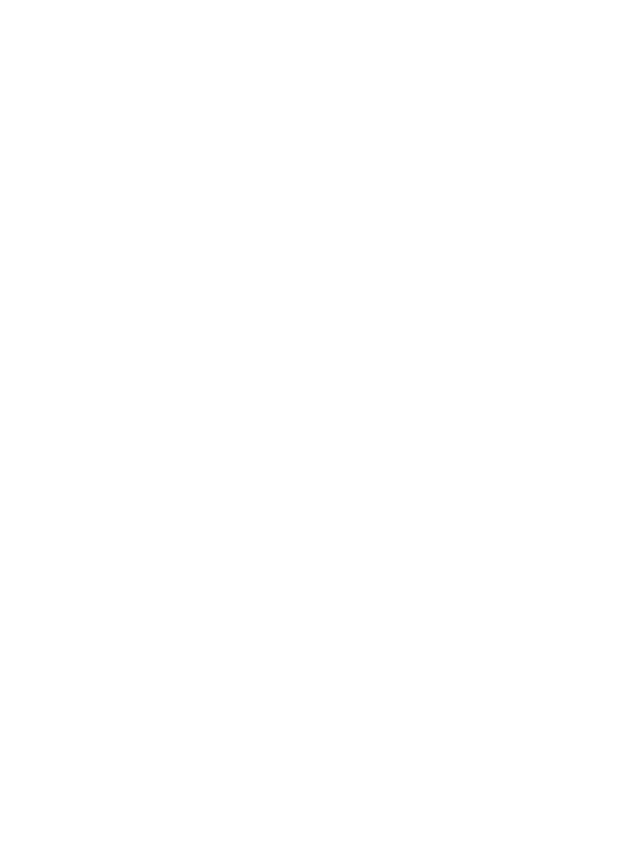
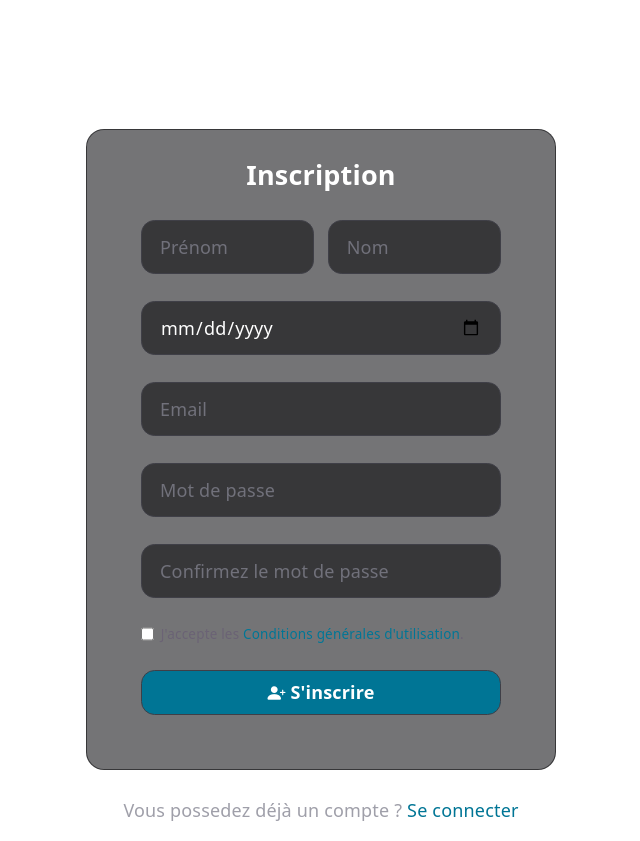
Before and after one commit to Vakyum/frontend-sso-vakyum, a Vue app: page /register in a window 1280 px wide. Shown: the whole page, without its empty margins (319-959 px from the left). Before the commit the page ends 800 px from the top, so only its background shows below. Built offline with nearby package versions, Linux system fonts and the light colour scheme.

Commit message:
feat: Add register form.

```diff
--- a/src/App.vue
+++ b/src/App.vue
@@ -1,6 +1,5 @@
 <script setup>
-import companyIdentity from './components/companyIdentity.vue'
-import rememberCheck from './components/rememberCheck.vue'
+
 </script>
 
 <template>
--- /dev/null
+++ b/src/components/RegisterForm/BirthdateValidation.vue
@@ -0,0 +1,18 @@
+<script setup>
+
+</script>
+
+<template>
+  <input
+      type="date"
+      name="birthdate"
+      id="birthdate"
+      placeholder="Date de naissance"
+      required
+      class="w-80 h-12 px-4 rounded-xl bg-zinc-800/80 text-white border border-zinc-700 placeholder-zinc-500
+              focus:outline-none focus:border-zinc-500" />
+</template>
+
+<style scoped>
+
+</style>
--- /dev/null
+++ b/src/components/RegisterForm/PasswordRegister.vue
@@ -0,0 +1,22 @@
+<script setup>
+
+</script>
+
+<template>
+  <input
+      type="password"
+      name="password"
+      id="password"
+      placeholder="Mot de passe"
+      required
+      class="w-80 h-12 px-4 rounded-xl bg-zinc-800/80 text-white border border-zinc-700 placeholder-zinc-500
+              focus:outline-none focus:border-zinc-500" />
+  <input
+      type="password"
+      name="password"
+      id="confirm-password"
+      placeholder="Confirmez le mot de passe"
+      required
+      class="w-80 h-12 px-4 rounded-xl bg-zinc-800/80 text-white border border-zinc-700 placeholder-zinc-500
+              focus:outline-none focus:border-zinc-500" />
+</template>
--- a/src/views/RegisterView.vue
+++ b/src/views/RegisterView.vue
@@ -1,9 +1,69 @@
 <script setup>
-
+import companyIdentity from '../components/companyIdentity.vue'
+import PasswordRegister from '../components/RegisterForm/PasswordRegister.vue'
+import Birthdate from '../components/RegisterForm/BirthdateValidation.vue'
 </script>
 
 <template>
-
+  <div class="min-h-screen flex flex-col items-center justify-center gap-6 p-4">
+    <companyIdentity />
+    <div class="flex flex-col items-center justify-center gap-0.1 p-6 bg-zinc-900/60 border border-zinc-800/80 rounded-2xl backdrop-blur">
+      <h1 class="text-xl sm:text-2xl font-bold text-white">Inscription</h1>
+      <form action="/register" method="POST" class="flex flex-col items-center justify-center gap-6 p-6 w-full max-w-sm" id="register-form">
+        <div class="flex w-80 flex-row gap-3">
+          <input
+              type="text"
+              name="name"
+              id="name"
+              placeholder="Prénom"
+              required
+              class="flex-1 w-1/2 h-12 px-4 rounded-xl bg-zinc-800/80 text-white border border-zinc-700 placeholder-zinc-500 focus:outline-none focus:border-zinc-500" />
+          <input
+              type="text"
+              name="surname"
+              id="surname"
+              placeholder="Nom"
+              required
+              class="flex-1 w-1/2 h-12 px-4 rounded-xl bg-zinc-800/80 text-white border border-zinc-700 placeholder-zinc-500 focus:outline-none focus:border-zinc-500" />
+        </div>
+        <Birthdate />
+        <input
+            type="email"
+            name="email"
+            id="email"
+            placeholder="Email"
+            required
+            class="w-80 h-12 px-4 rounded-xl bg-zinc-800/80 text-white border border-zinc-700 placeholder-zinc-500
+              focus:outline-none focus:border-zinc-500" />
+        <PasswordRegister />
+        <div class="flex flex-row items-left gap-1.5 w-80 text-xs">
+          <input
+              type="checkbox"
+              name="terms-check"
+              id="terms-check"
+              required
+              class="accent-cyan-700" />
+          <label for="remember">J'accepte les <a href="https://vakyum.fr/cgu"
+              class="text-cyan-700 duration-500 hover:brightness-125 active:brightness-150">Conditions générales d'utilisation</a>. </label>
+        </div>
+        <button
+            type="submit"
+            form="login-form"
+            value="Submit"
+            class="w-80 h-10 bg-cyan-700 text-white rounded-xl border border-zinc-700 font-semibold duration-500
+              hover:brightness-85 hover:duration-500
+              active:brightness-65">
+          <i class="bi bi-person-plus-fill"></i> S'inscrire
+        </button>
+      </form>
+    </div>
+    <p class="text-zinc-400">
+      Vous possedez déjà un compte ?
+      <RouterLink to="/" class="text-cyan-700 duration-500 hover:brightness-125 active:brightness-150">
+        Se connecter
+      </RouterLink>
+    </p>
+  </div>
 </template>
 
 <style scoped>
```
